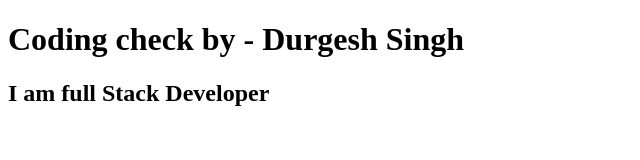
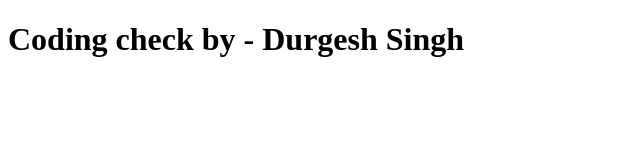
Before and after one commit to skdurgesh/Sol_base_intro, a plain HTML site: page Base/index.html in a window 1280 px wide. Shown: the whole page, without its empty margins (0-640 px from the left). Drawn offline with Linux system fonts and the light colour scheme.

Commit message:
Update index.html

```diff
--- a/Base/index.html
+++ b/Base/index.html
@@ -8,6 +8,5 @@
   </head>
   <body>
     <h1>Coding check by - Durgesh Singh</h1>
-    <h2>I am full Stack Developer</h2>
   </body>
 </html>
```
